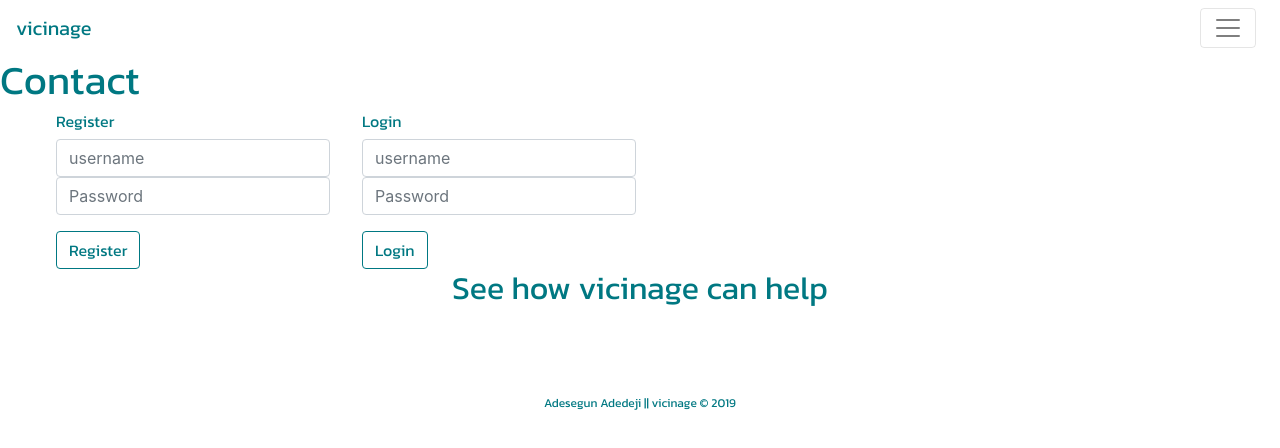
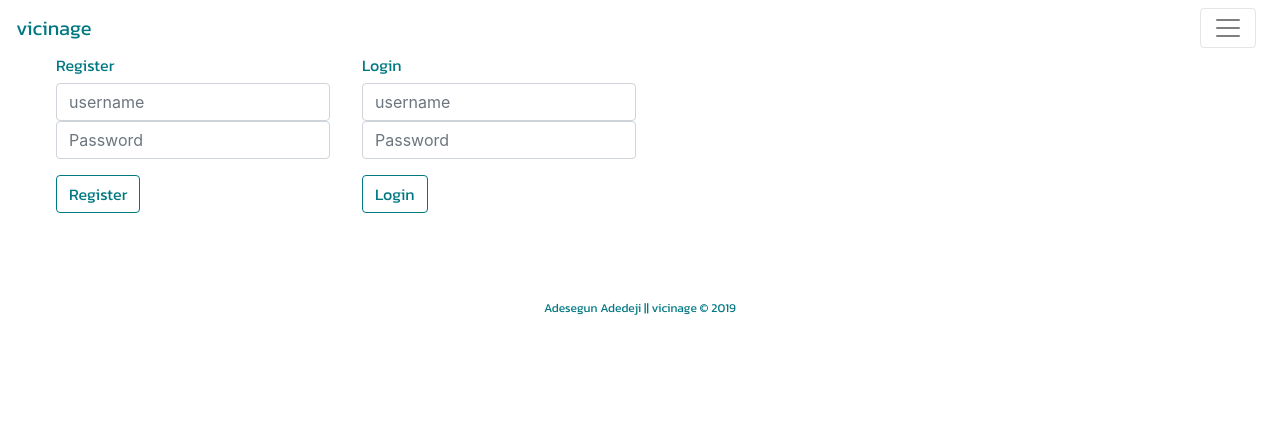
Before and after one commit to adesegunadedeji/vi-cinage, a React (Create React App) app in the folder vi-cinage-frontend/: page /contact in a window 1280 px wide. Shown: the top 448 px of the page. Built offline with nearby package versions, Linux system fonts and the light colour scheme.

Commit message:
Latest Need to style

```diff
--- a/vi-cinage-frontend/src/App.js
+++ b/vi-cinage-frontend/src/App.js
@@ -1,6 +1,4 @@
 import React,{Component} from 'react';
-import Realestatecontainer from './components/RealestateContainer'
-import AuthGateway from './components/AuthGateway/AuthGateway';
 import Navbar from './components/Navbar/Navbar'
 import Footer from './components/Footer/Footer'
 import {Route, Switch, Redirect} from 'react-router-dom'
@@ -13,59 +11,6 @@ import RealEstateContainer from './components/RealestateContainer'
 //Route allows us to define routes.
 
 class App extends Component {
-  constructor(){
-    super();
-    this.state = {
-      loggedIn:false,
-      username:null
-    }
-  }
-    handleRegister= async (formData) =>{
-      console.log('Registering')
-      console.log(formData)
-      const registerResponse = await fetch("http://localhost:9000/user/register",{
-        method: "POST",
-        body: JSON.stringify(formData),
-        credentials: "include",
-        headers:{
-          "Content-Type": "application/json"
-        }
-      })
-      const parsedResponse =  await registerResponse.json();
-      console.log("ParsedResponse from Registration",parsedResponse)
-      console.log("201 code", parsedResponse.status.code)
-      if(parsedResponse.status.code === 201){
-        console.log("sucessful Registration")
-        this.setState({
-          loggedIn: true,
-          username:parsedResponse.data.username
-        })
-        //Else should send a message to User that Log In is not Valid
-      }
-
-  }
-  handleLogin = async (formData) =>{
-    console.log("Logging In", formData)
-    const loginResponse = await fetch("http://localhost:9000/user/login",{
-      method: "POST",
-      body: JSON.stringify(formData),
-      credentials: "include",
-      headers:{
-        "Content-Type": "application/json"
-      }
-    })
-
-    const parsedResponse = await loginResponse.json();
-    console.log("Parsed Response from Login")
-    if(parsedResponse.status.code === 200){
-      console.log("sucessful Login")
-      this.setState({
-        loggedIn: true,
-        username:parsedResponse.data.username
-      })
-    }
-  };
-
   render(){
   return (
     <div className="App">
@@ -81,20 +26,13 @@ class App extends Component {
         <Redirect to='/'/>
        </Switch>
        </main>
-       {
+       {/* {
         this.state.loggedIn?
         <Realestatecontainer/>:
         <AuthGateway handleRegister={this.handleRegister} handleLogin={this.handleLogin}/>
-      }
-      <div>
-      <h2 align="center">
-         <div className ="text">
-           See how vicinage can help
-         </div>
-       </h2>
-       </div>
+      } */}
 
-    <Footer/>
+
     </div>
   );
 }
--- /dev/null
+++ b/vi-cinage-frontend/src/Vicinage.js
@@ -0,0 +1,78 @@
+import React,{Component} from 'react';
+import Realestatecontainer from './components/RealestateContainer'
+import AuthGateway from './components/AuthGateway/AuthGateway';
+import Navbar from './components/Navbar/Navbar'
+import Footer from './components/Footer/Footer'
+//Route allows us to define routes.
+
+class Vicinage extends Component {
+  constructor(){
+    super();
+    this.state = {
+      loggedIn:false,
+      username:null
+    }
+  }
+    handleRegister= async (formData) =>{
+      console.log('Registering')
+      console.log(formData)
+      const registerResponse = await fetch("http://localhost:9000/user/register",{
+        method: "POST",
+        body: JSON.stringify(formData),
+        credentials: "include",
+        headers:{
+          "Content-Type": "application/json"
+        }
+      })
+      const parsedResponse =  await registerResponse.json();
+      console.log("ParsedResponse from Registration",parsedResponse)
+      console.log("201 code", parsedResponse.status.code)
+      if(parsedResponse.status.code === 201){
+        console.log("sucessful Registration")
+        this.setState({
+          loggedIn: true,
+          username:parsedResponse.data.username
+        })
+        //Else should send a message to User that Log In is not Valid
+      }
+
+  }
+  handleLogin = async (formData) =>{
+    console.log("Logging In", formData)
+    const loginResponse = await fetch("http://localhost:9000/user/login",{
+      method: "POST",
+      body: JSON.stringify(formData),
+      credentials: "include",
+      headers:{
+        "Content-Type": "application/json"
+      }
+    })
+
+    const parsedResponse = await loginResponse.json();
+    console.log("Parsed Response from Login")
+    if(parsedResponse.status.code === 200){
+      console.log("sucessful Login")
+      this.setState({
+        loggedIn: true,
+        username:parsedResponse.data.username
+      })
+    }
+  };
+
+  render(){
+  return (
+    <div className="App">
+<Navbar/>
+       {
+        this.state.loggedIn?
+        <Realestatecontainer/>:
+        <AuthGateway handleRegister={this.handleRegister} handleLogin={this.handleLogin}/>
+      }
+      <Footer/>
+    </div>
+  );
+}
+//Use Exact to match the router exactly. The most specific path is at the top.
+}
+
+export default Vicinage;
--- a/vi-cinage-frontend/src/components/Contact/Contact.jsx
+++ b/vi-cinage-frontend/src/components/Contact/Contact.jsx
@@ -2,7 +2,7 @@ import React from 'react'
 function Home(){
 return(
     <div className = "Home">
-        <h1>Contact</h1>
+        <h1>This is contact</h1>
     </div>
 )
 }
--- a/vi-cinage-frontend/src/components/Navbar/Navbar.jsx
+++ b/vi-cinage-frontend/src/components/Navbar/Navbar.jsx
@@ -1,8 +1,7 @@
 import React, {Component} from 'react';
 import './Navbar.css';
+
 import {Collapse, Navbar, NavbarToggler, NavbarBrand, Nav, NavItem, NavLink } from 'reactstrap';
-
-
 class NavbarReact extends Component{
 
     constructor() {
@@ -28,7 +27,7 @@ class NavbarReact extends Component{
               <Collapse isOpen={!this.state.collapsed} navbar>
                 <Nav navbar>
                   <NavItem>
-                    <NavLink href="/about/">about</NavLink>
+                    <NavLink href="/about">about</NavLink>
                   </NavItem>
                   <NavItem>
                     <NavLink href="/contact/">contact</NavLink>
--- a/vi-cinage-frontend/src/components/RealEstateList/RealEstateList.jsx
+++ b/vi-cinage-frontend/src/components/RealEstateList/RealEstateList.jsx
@@ -8,7 +8,9 @@ function RealEstateList(props){
 
             <li key={realEstate._id}>
             <h1>{realEstate.name}</h1>
+            <div className="Images">
             <img src = {realEstate.image} alt={realEstate.name}/>
+            </div>
             <p>{realEstate.description}</p>
             <p>Uploaded by: {realEstate.user.username}</p>
             <EditEstateModal realEstate={realEstate} updateEstate={props.updateEstate} />
--- a/vi-cinage-frontend/src/index.css
+++ b/vi-cinage-frontend/src/index.css
@@ -32,7 +32,8 @@ h1,h2{
  }
  img{
   border-radius: 5px;
-  width: 50%;
+  width: 300px;
+  height: 200px;
  }
  a.nav-link,h{
   font-family: 'Kanit', sans-serif;
@@ -75,3 +76,9 @@ footer p {
 input[type=text]:focus, input[type=password]:focus{
   border: 3px solid #007882; ;
 }
+
+.Images{
+  display: flex;
+  flex-wrap: wrap;
+  padding: 10px;
+}
--- a/vi-cinage-frontend/src/index.js
+++ b/vi-cinage-frontend/src/index.js
@@ -1,14 +1,14 @@
 import React from 'react';
 import ReactDOM from 'react-dom';
 import './index.css';
-import App from './App';
 import * as serviceWorker from './serviceWorker';
 import 'bootstrap/dist/css/bootstrap.min.css';
 import { BrowserRouter as Router} from 'react-router-dom'; //Import Router at th highest Level in App.
+import Vicinage from './Vicinage';
 //Provider and Consumer
 ReactDOM.render(
     <Router>
-      <App />
+      <Vicinage />
     </Router>,
     document.getElementById('root')
     //A higher Order Component has Open/Closing Tag Read it in React.
```
